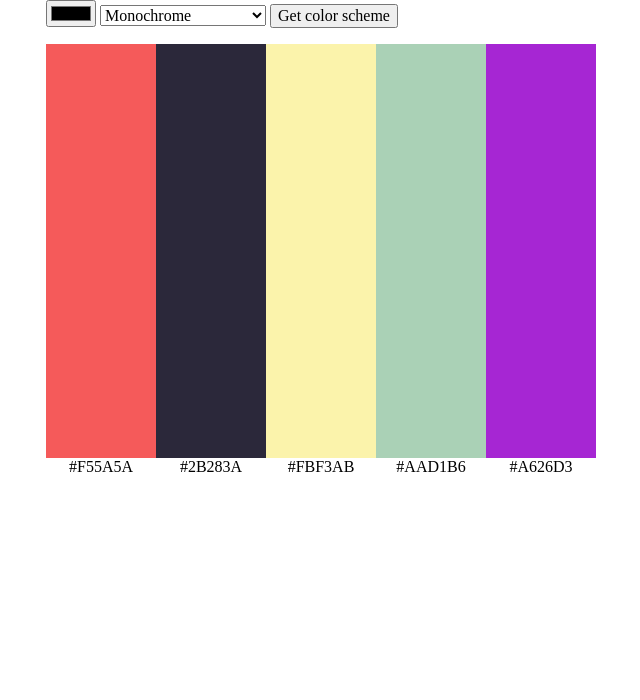
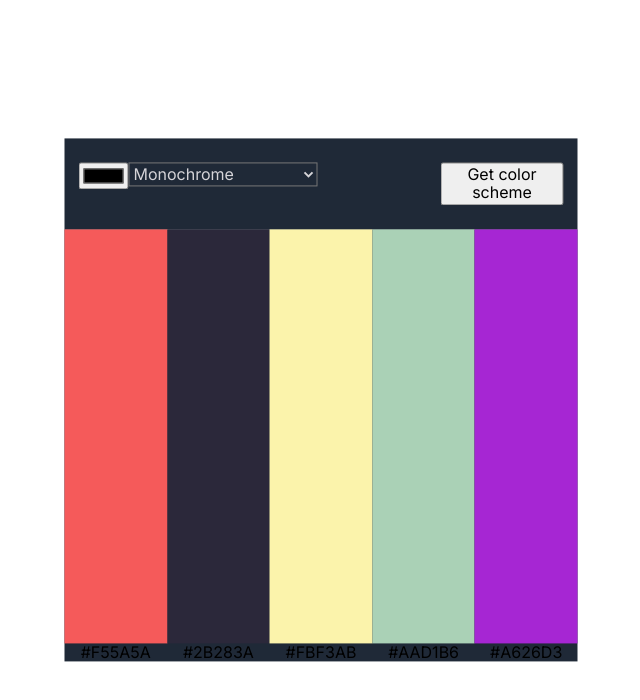
Before and after one commit to aondodawid/Color-Scheme-Generator, a website built with Vite: page index.html in a window 1280 px wide. Shown: the whole page, without its empty margins (319-959 px from the left). Built offline with nearby package versions, Linux system fonts and the light colour scheme.

Commit message:
add new styles

```diff
--- a/index.css
+++ b/index.css
@@ -1,6 +1,7 @@
 html {
   box-sizing: border-box;
   font-size: 16px;
+  font-family: 'Inter', sans-serif;
 }
 
 *,
@@ -11,41 +12,44 @@ html {
 
 html,
 body,
+form,
 h1,
 h2,
 h3,
 h4,
 h5,
 h6,
-p,
-ol,
-ul {
+p {
   margin: 0;
   padding: 0;
   font-weight: normal;
 }
 
-ol,
-ul {
-    list-style: none;
-}
-
-img {
-    max-width: 100%;
-    height: auto;
+form {
+  background: #1F2937;
+  padding: 1.5em 0.875em;
+  display: flex;
 }
 
 main {
+  background: #1F2937;
   display: flex;
 }
 
+button {
+  width: 123px;
+}
+
 .wrapper {
-    margin: 0 auto;
+  position: absolute;
+  left: 50%;
+  top: 50%;
+  transform: translate(-50%, -50%);
   max-width: 550px;
 }
 
 .color-container {
-    width: 20%;
+  flex: 1;
 }
 
 .color {
@@ -55,3 +59,24 @@ main {
 .color-name {
   text-align: center;
 }
+
+.color-scheme {
+  display: inline-block;
+  position: relative;
+  width: 312px;
+}
+
+.color-scheme--select {
+  background-color: #1F2937;
+  font-weight: 400;
+  cursor: pointer;
+  color: #D5D4D8;
+  /* padding: .5em .875em; */
+  /* appearance: textfield; */
+
+}
+
+.color-scheme>option {
+  /* background-color: #1F2937; */
+  font-size: 44px;
+}
--- a/index.html
+++ b/index.html
@@ -4,13 +4,18 @@
       rel="stylesheet"
       href="https://cdnjs.cloudflare.com/ajax/libs/normalize/8.0.1/normalize.css"
     />
+    <link
+      href="https://fonts.googleapis.com/css2?family=Inter:wght@400;500&display=swap"
+      rel="stylesheet"
+    />
     <link rel="stylesheet" href="index.css" />
   </head>
   <body>
     <div class="wrapper">
       <form>
-        <input type="color" id="color-picker" />
-        <select id="color-scheme">
+        <input type="color" id="color-input" class="color-input" />
+        <div class="color-scheme">
+          <select id="color-scheme" class="color-scheme--select">
             <option value="Monochrome">Monochrome</option>
             <option value="Monochrome-dark">Monochrome-dark</option>
             <option value="Monochrome-light">Monochrome-light</option>
@@ -19,6 +24,7 @@
             <option value="Analogic-complement">Analogic-complement</option>
             <option value="Analogic-Triad">Analogic-Triad</option>
           </select>
+        </div>
         <button>Get color scheme</button>
       </form>
       <main>
```
Lines whose indentation alone changed are shown as unchanged.
